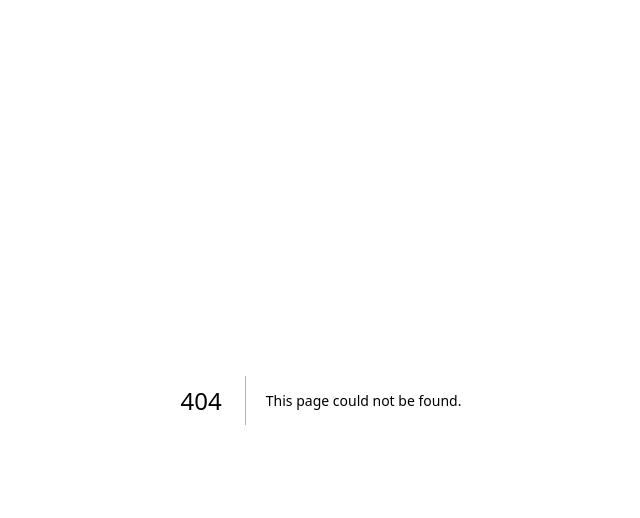
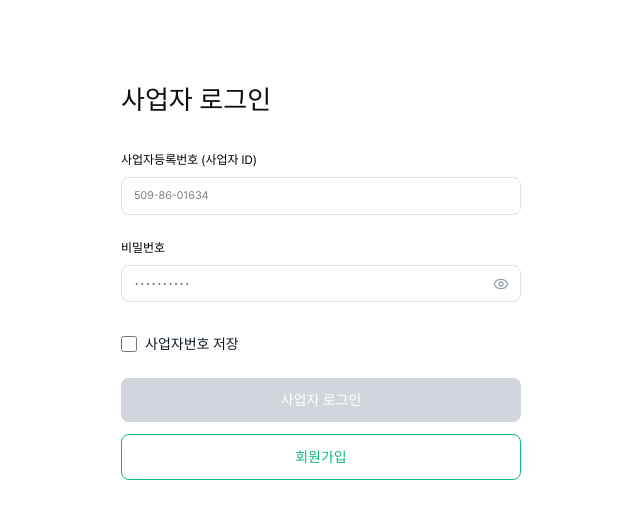
Before and after one commit to Workinkorea/workinkorea-client, a Next.js app: page /business-login in a window 1280 px wide. Before the commit this address had no page. Shown: the top 518 px of the page, without its empty margins (319-959 px from the left). Built offline with nearby package versions, Linux system fonts and the light colour scheme.

Commit message:
feat: 로그인 페이지 폴더 이름 수정 및 파일 이름 수정

```diff
--- a/package.json
+++ b/package.json
@@ -6,8 +6,8 @@
     "dev": "next dev --turbopack",
     "build": "next build --turbopack",
     "start": "next start",
-    "lint": "eslint . --ext .ts,.tsx --ignore-path .gitignore",
-    "lint:fix": "eslint . --ext .ts,.tsx --fix --ignore-path .gitignore",
+    "lint": "eslint .",
+    "lint:fix": "eslint . --fix",
     "typecheck": "tsc --noEmit"
   },
   "dependencies": {
--- /dev/null
+++ b/src/app/business-login/page.tsx
@@ -0,0 +1,26 @@
+'use client';
+
+import { Suspense } from "react";
+import Layout from "@/components/layout/Layout";
+import BusinessLoginForm from "@/components/features/business-login/BusinessLoginForm";
+
+function BusinessLoginContent() {
+
+  return (
+    <>
+      <Layout>
+        <Layout.Main>
+          <BusinessLoginForm />
+        </Layout.Main>
+      </Layout>
+    </>
+  );
+}
+
+export default function BusinessLogin() {
+  return (
+    <Suspense fallback={<div>Loading...</div>}>
+      <BusinessLoginContent />
+    </Suspense>
+  );
+}
--- a/src/app/business-signup/step2/page.tsx
+++ b/src/app/business-signup/step2/page.tsx
@@ -3,10 +3,10 @@
 import { useState } from 'react';
 import BusinessSignupStep2 from '@/components/features/business-signup/BusinessSignupStep2';
 import { SignupStep2Data } from '@/types/signup.type';
-// import { useRouter } from 'next/navigation';
+import { useRouter } from 'next/navigation';
 
 export default function SignupStep2Page() {
-  // const router = useRouter();
+  const router = useRouter();
   const [formData, setFormData] = useState<SignupStep2Data>({
     userInfo: {
       businessNumber: '',
@@ -24,7 +24,7 @@ export default function SignupStep2Page() {
   const handleNext = async (data: SignupStep2Data) => {
     setFormData(data);
     console.log('Step 2 data:', data);
-    // router.push('/');
+    router.push('/business-login?signup=success');
   };
 
   return (
--- a/src/app/login/page.tsx
+++ /dev/null
@@ -1,40 +0,0 @@
-'use client';
-
-import { useEffect, Suspense } from "react";
-import Layout from "@/components/layout/Layout";
-import LoginForm from "@/components/features/login/LoginForm";
-import { useModal } from "@/hooks/useModal";
-import { useSearchParams } from "next/navigation";
-
-function LoginContent() {
-  const searchParams = useSearchParams();
-  const signupSuccessModal = useModal('signup-success');
-
-  useEffect(() => {
-    if (searchParams.get('signup') === 'success') {
-      signupSuccessModal.open();
-
-      const url = new URL(window.location.href);
-      url.searchParams.delete('signup');
-      window.history.replaceState({}, '', url.toString());
-    }
-  }, [searchParams, signupSuccessModal]);
-
-  return (
-    <>
-      <Layout>
-        <Layout.Main>
-          <LoginForm />
-        </Layout.Main>
-      </Layout>
-    </>
-  );
-}
-
-export default function Login() {
-  return (
-    <Suspense fallback={<div>Loading...</div>}>
-      <LoginContent />
-    </Suspense>
-  );
-}
--- a/src/components/features/login/LoginForm.tsx
+++ b/src/components/features/business-login/BusinessLoginForm.tsx
@@ -8,7 +8,7 @@ import Input from '@/components/ui/Input';
 import { useRouter } from 'next/navigation';
 import { formatBusinessNumber, isValidBusinessNumber, removeBusinessNumberHyphen, validatePassword } from '@/lib/utils/authNumber';
 
-interface LoginFormData {
+interface BusinessLoginFormData {
   businessNumber: string;
   password: string;
   rememberMe: boolean;
@@ -17,7 +17,7 @@ interface LoginFormData {
 
 const SAVED_BUSINESS_NUMBER_KEY = 'savedBusinessNumber';
 
-const getDefaultValues = (): LoginFormData => {
+const getDefaultValues = (): BusinessLoginFormData => {
   if (typeof window === 'undefined') {
     return {
       businessNumber: '',
@@ -44,7 +44,7 @@ const getDefaultValues = (): LoginFormData => {
   }
 };
 
-export default function LoginForm() {
+export default function BusinessLoginForm() {
   const router = useRouter();
 
   const {
@@ -54,7 +54,7 @@ export default function LoginForm() {
     formState: { errors },
     setError,
     clearErrors,
-  } = useForm<LoginFormData>({
+  } = useForm<BusinessLoginFormData>({
     mode: 'onChange',
     defaultValues: getDefaultValues(),
   });
@@ -106,7 +106,7 @@ export default function LoginForm() {
     !errors.businessNumber &&
     !errors.password;
 
-  const onSubmit = async (data: LoginFormData) => {
+  const onSubmit = async (data: BusinessLoginFormData) => {
     if (!isFormValid) {
       if (!businessNumber) {
         setError('businessNumber', {
@@ -136,7 +136,7 @@ export default function LoginForm() {
     if (cleanBusinessNumber === data.password) {
       setError('password', {
         type: 'manual',
-        message: '가입하지 않은 아이디에요. 아래 회원가입을 해 주세요.'
+        message: '가입하지 않은 사업자번호에요. 아래 회원가입을 해 주세요.'
       });
       return;
     }
@@ -164,7 +164,7 @@ export default function LoginForm() {
 
       setError('password', {
         type: 'manual',
-        message: '로그인 중 오류가 발생했습니다.'
+        message: '사업자 로그인 중 오류가 발생했습니다.'
       });
     } finally {
       setFormState(prev => ({ ...prev, isLoading: false }));
@@ -180,7 +180,7 @@ export default function LoginForm() {
           transition={{ duration: 0.6 }}
         >
           <h1 className="text-title-2 text-label-900 mb-8">
-            로그인
+            사업자 로그인
           </h1>
         </motion.div>
 
@@ -195,7 +195,7 @@ export default function LoginForm() {
             <FormField
               name="businessNumber"
               control={control}
-              label="사업자등록번호 (ID로 사용하고)"
+              label="사업자등록번호 (사업자 ID)"
               error={errors.businessNumber?.message}
               render={(field, fieldId) => (
                 <Input
@@ -263,7 +263,7 @@ export default function LoginForm() {
                     onBlur={field.onBlur}
                   />
                   <label htmlFor={fieldId} className="ml-2 block text-sm text-gray-900">
-                    아이디 저장
+                    사업자번호 저장
                   </label>
                 </div>
               )}
@@ -276,17 +276,17 @@ export default function LoginForm() {
               disabled={formState.isLoading || !isFormValid}
               className={`w-full py-3 px-4 rounded-lg font-medium text-sm transition-colors ${
                 formState.isLoading || !isFormValid
-                  ? 'bg-gray-400 cursor-not-allowed text-white'
+                  ? 'bg-gray-300 cursor-not-allowed text-white'
                   : 'bg-primary-400 text-white hover:bg-primary-500 cursor-pointer'
               }`}
               whileTap={isFormValid && !formState.isLoading ? { scale: 0.98 } : {}}
             >
-              {formState.isLoading ? '로그인 중...' : '로그인'}
+              {formState.isLoading ? '사업자 로그인 중...' : '사업자 로그인'}
             </motion.button>
 
             <motion.button
               type="button"
-              onClick={() => router.push('/signup/step1')}
+              onClick={() => router.push('/business-signup/step1')}
               className="w-full py-3 px-4 border border-primary-500 text-primary-500 rounded-lg font-medium text-sm hover:bg-primary-600 hover:text-white transition-colors cursor-pointer"
               whileTap={{ scale: 0.98 }}
             >
```
